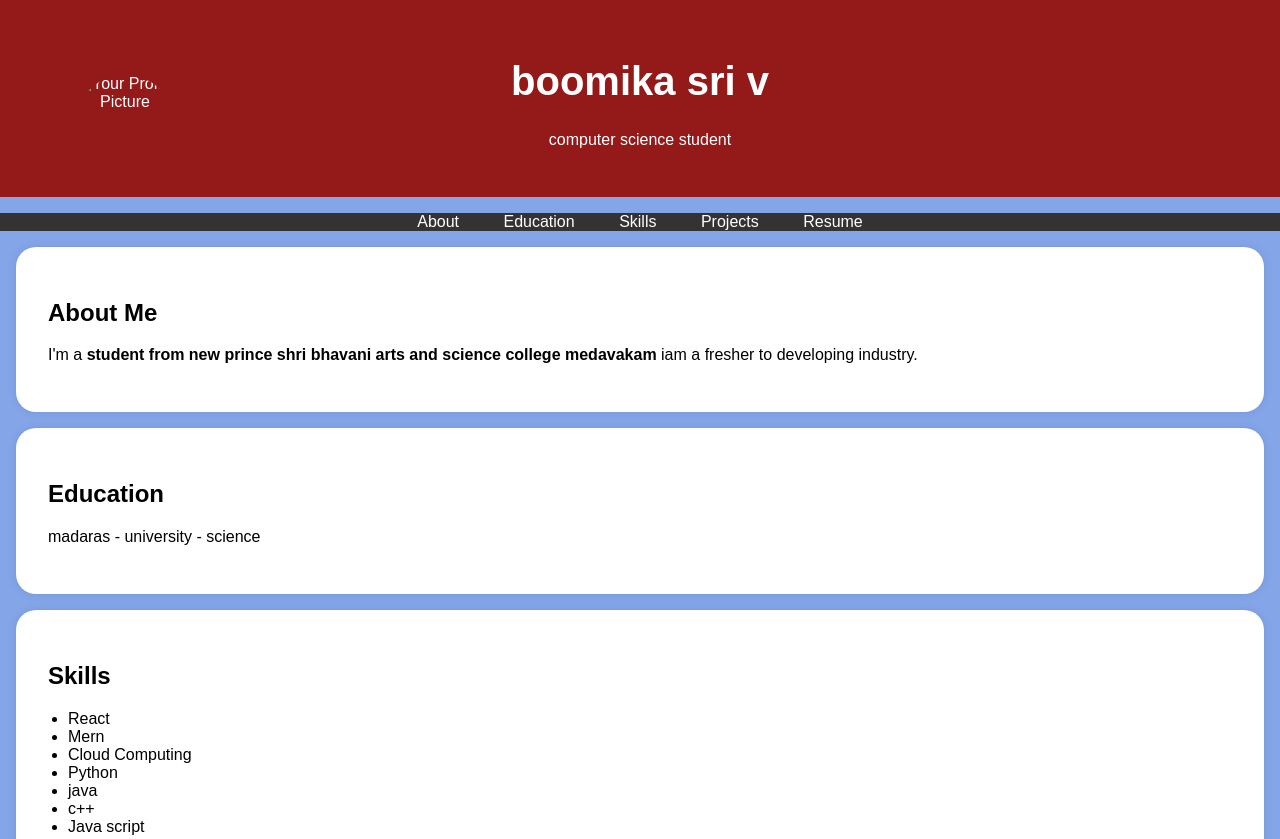
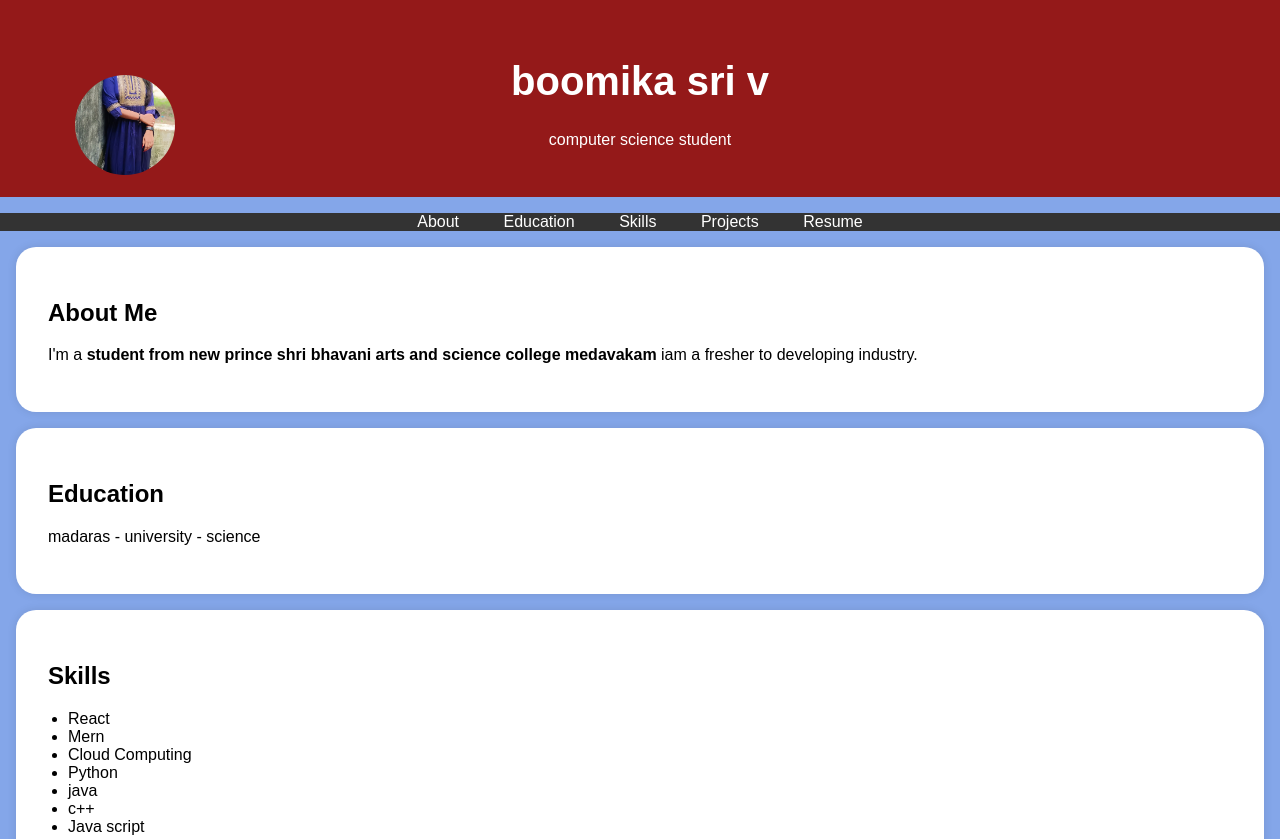
Before and after one commit to menaka-13/V.Boomika-Sri-portfolio, a plain HTML site: page index.html in a window 1280 px wide. Shown: the top 839 px of the page. Drawn offline with Linux system fonts and the light colour scheme.

Commit message:
Update index.html

```diff
--- a/index.html
+++ b/index.html
@@ -95,7 +95,7 @@
     <header>
         <div class="header-content">
             <!-- Add your profile picture here -->
-            <img src="IMG_20250324_122514.jpg" alt="Your Profile Picture" class="profile-picture">
+            <img src="IMG_20231112_141900.jpg" alt="Your Profile Picture" class="profile-picture">
             <h1>boomika sri v</h1>
             <p>computer science student </p>
         </div>
```
